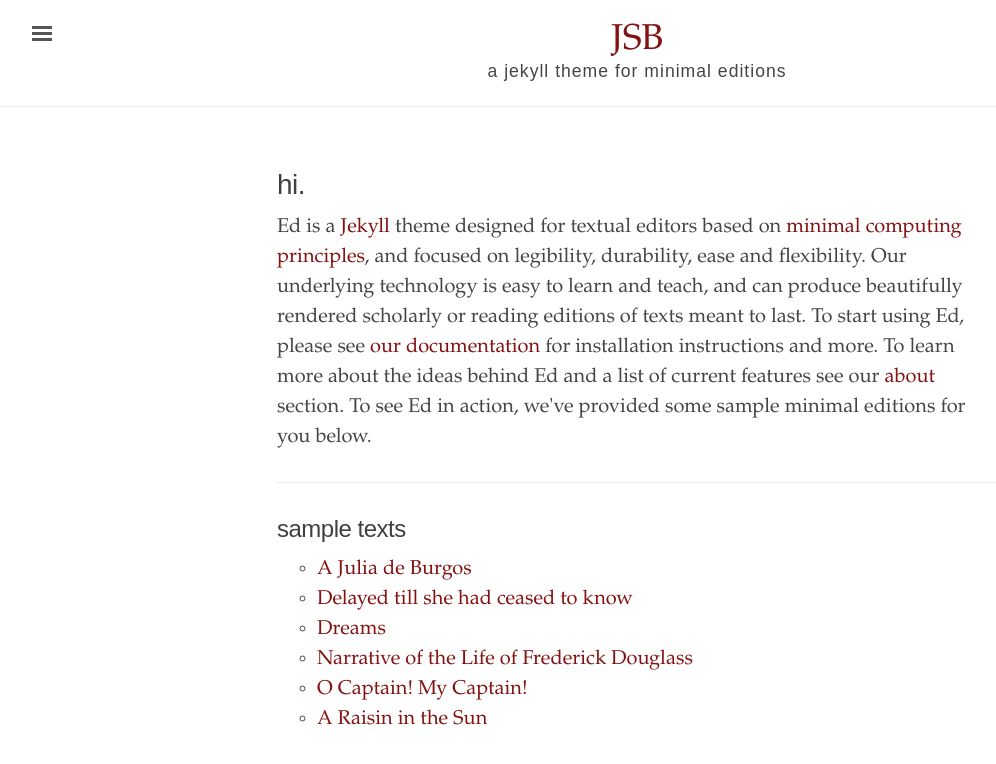
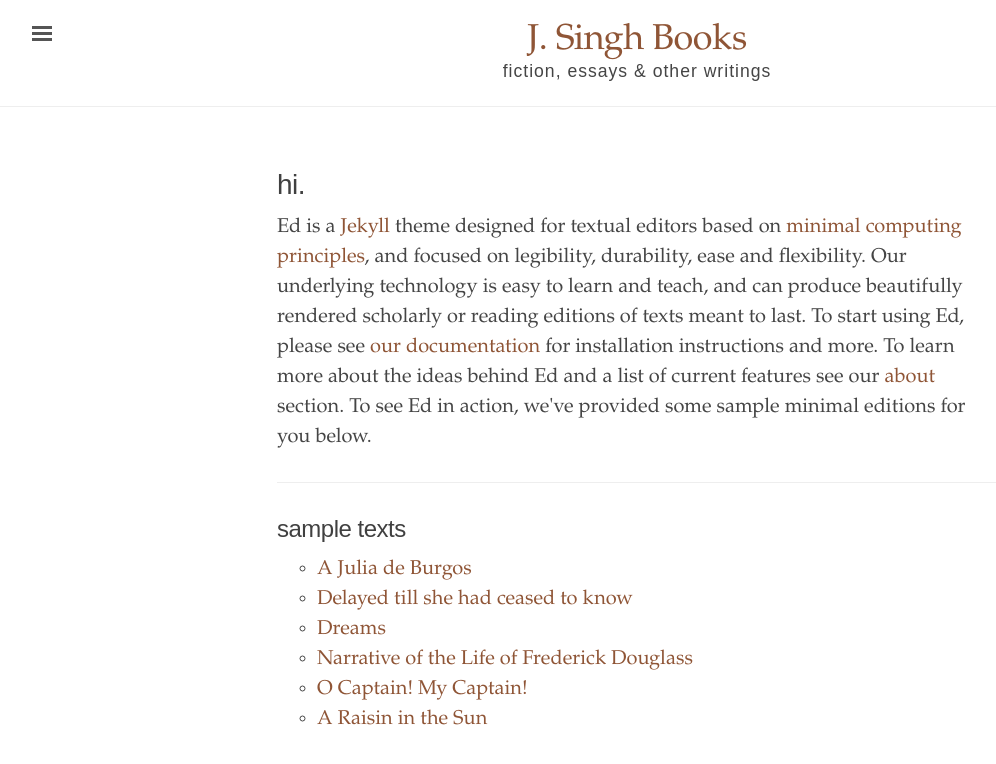
Before and after one commit to jsinghbooks/jsinghbooks.github.io, a Jekyll site: the page built from index.html, in a window 1280 px wide. Shown: the top 764 px of the page, without its empty margins (3-999 px from the left). Built offline with Jekyll 4.4.1, drawn with Linux system fonts in a browser that asks for light colours.

Commit message:
Update _config.yml

```diff
--- a/_config.yml
+++ b/_config.yml
@@ -1,20 +1,20 @@
 # Built with Jekyll 3.6.0
 
 # Setup
-title:               JSB
-tagline:             'a jekyll theme for minimal editions'
-description:         'Ed is a Jekyll theme designed for textual editors based on minimal computing principles, and focused on legibility and flexibility.'
-url:                 'http://minicomp.github.io'
+title:               J. Singh Books
+tagline:             'fiction, essays & other writings'
+description:         'This site contains writing focused on the Sikh ethos - short stories, novellas and articles.'
+url:                 'http://jsinghbooks.github.io'
 baseurl:             '/'
 
 # About/contact
 author:
-  name:              Alex Gil
-  url:               https://twitter.com/elotroalex
-  email:             colibri.alex@gmail.com
+  name:              J. Singh
+  url:               https://twitter.com/jsinghbooks
+  email:             jsinghbooks@gmail.com
 
 # Color scheme. Options: red, orange, magenta, cyan, blue, brown
-color-scheme:
+color-scheme: brown
 
 # Permalinks
 permalink: pretty
```
